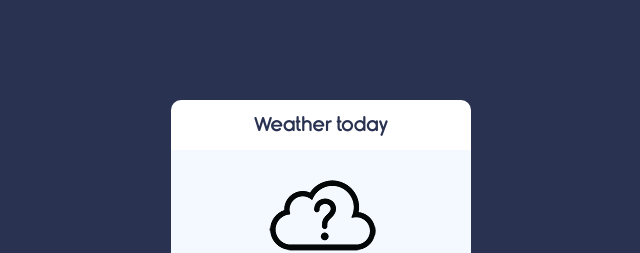
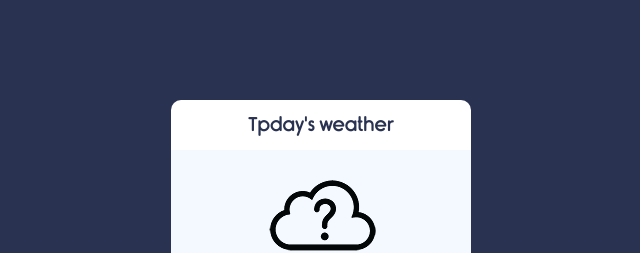
Before and after one commit to i-frah/JavaScript_projects, a plain HTML site: page projects/weather project/index.html in a window 1280 px wide. Shown: the top 253 px of the page, 319-959 px from the left. Drawn offline with Linux system fonts and the light colour scheme.

Commit message:
Update index.html

```diff
--- a/projects/weather project/index.html
+++ b/projects/weather project/index.html
@@ -9,7 +9,7 @@
 <body>
     <div class="container">
         <div class="app-title">
-            <p>Weather today</p>
+            <p>Tpday's weather</p>
         </div>
         <div class="notification"> </div>
         <div class="weather-container">
```
